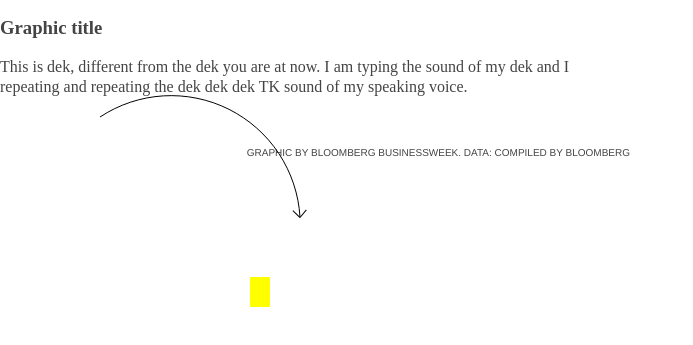
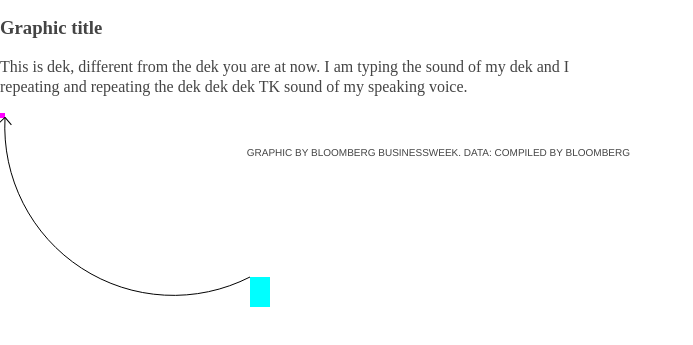
Before and after one commit to tyleraadams/trektracker, a plain HTML site: page index.html in a window 1280 px wide. Shown: the part 83-428 px from the top of the page, without its empty margins (0-693 px from the left). Drawn offline with nearby package versions, Linux system fonts and the light colour scheme; a web font is replaced by a local one.

Commit message:
omg got it working jumping to nearest corner
next up:
- include nearest side midpoint in optimization space
- mixed parameters, like a DOM element to a coordinate array
- handle d3 and jquery objects too

```diff
--- a/index.html
+++ b/index.html
@@ -48,7 +48,8 @@ font-family:BWHaasRegular
   <h3 class="hed">Graphic title</h3>
   <p class="dek">This is dek, different from the dek you are at now. I am typing the sound of my dek and I repeating and repeating the dek dek dek TK sound of my speaking voice.</p>
 
-  <div id="test" style="position:absolute;left:250px;top:360px;width:20px;height:30px;background:yellow;"></div>
+  <div id="test" style="position:absolute;left:250px;top:360px;width:20px;height:30px;background:#0ff;"></div>
+  <div id="cursor" style="position:absolute;width:5px;height:5px;background:#f0f;"></div>
 
   <svg id="svg-canvas" class="fullscreen">
     <defs>
--- a/js/main.js
+++ b/js/main.js
@@ -32,35 +32,37 @@ function drawArrow(parent, from, to, degrees, clockwise) {
     //
   } else {
 
-    var corners = [
-      { "x": "left",
-        "y": "top" },
-      { "x": "left",
-        "y": "bottom" },
-      { "x": "right",
-        "y": "top" },
-      { "x": "right",
-        "y": "bottom" }];
-    console.log(corners);
+    function edgesToCorners(element) {
+      var corners = [];
+      ["left","right"].forEach(function(i) { ["top","bottom"].forEach(function(j) { corners.push({"x":i,"y":j}); }); });
+      return corners.map(function(corner) {
+        return {"x":element.getBoundingClientRect()[corner.x],
+                "y":element.getBoundingClientRect()[corner.y]};
+      });
+    }
 
-    var corners2 = ["top","bottom"].map(function(val) { return {"x": "left", "y": val }; });
-    var corners2 = corners2.concat(["top","bottom"].map(function(val) { return {"x": "right", "y": val }; }));
-    console.log(corners2);
+    var fromCorners = edgesToCorners(from),
+        toCorners = edgesToCorners(to),
+        fromClosest, toClosest, d;
 
-    var corners3 = [];
-    ["left","right"].forEach(function(i) { ["top","bottom"].forEach(function(j) { corners3.push({"x":i,"y":j}); }); });
-    console.log(corners3);
-
-    /*var fromClosest, toClosest, distance;
-    $.each(from.getBoundingClientRect(), function(fromKey,fromValue) {
-      $.each(to.getBoundingClientRect(), function(toKey,toValue) {
-
+    fromCorners.forEach(function(fromVal) {
+      toCorners.forEach(function(toVal) {
+        console.log(distance(fromVal,toVal));
+        if(d==null || distance(fromVal,toVal)<d) {
+          d = distance(fromVal,toVal);
+          fromClosest = fromVal;
+          toClosest = toVal;
+        }
       });
     });
 
+    from = [fromClosest.x, fromClosest.y];
+    to = [toClosest.x, toClosest.y];
+
+    /*
     from = [from.getBoundingClientRect().left, from.getBoundingClientRect().top];
-    to = [to.getBoundingClientRect().left, to.getBoundingClientRect().top];*/
-
+    to = [to.getBoundingClientRect().left, to.getBoundingClientRect().top];
+    */
   }
 
   /*
@@ -102,17 +104,25 @@ function drawArrow(parent, from, to, degrees, clockwise) {
   return arrow;
 }
 
-drawArrow(d3.select("#svg-canvas"), $(".hed")[0], $("#test")[0], 120, true);
+//drawArrow(d3.select("#svg-canvas"), $(".hed")[0], $("#test")[0], 120, true);
+
+var mouseArrow = drawArrow(d3.select("#svg-canvas"), $("#test")[0], $("#cursor")[0], 120, true);
+$(document).on("mousemove", function(e) {
+  $("#cursor").css("left",e.pageX);
+  $("#cursor").css("top",e.pageY);
+  mouseArrow.remove();
+  mouseArrow = drawArrow(d3.select("#svg-canvas"), $("#test")[0], $("#cursor")[0], 120, true);
+});
 
 // draw sample arrow
-var mouseArrow = drawArrow(d3.select("#svg-canvas"), [100,200], [300,300], 120, true);
+/*var mouseArrow = drawArrow(d3.select("#svg-canvas"), [100,200], [300,300], 120, true);
 $(document).on("mousemove", function(e) {
   mouseArrow.remove();
   mouseArrow = drawArrow(d3.select("#svg-canvas"), [100,200], [e.pageX,e.pageY], 120, true);
-});
+});*/
 
 function distance(from, to) {
-  return Math.sqrt(Math.pow(to[0]-from[0],2)+Math.pow(to[1]-from[1],2));
+  return Math.sqrt(Math.pow(to.x-from.x,2)+Math.pow(to.y-from.y,2));
 }
 
 //////////////////////////////////////////////////////////////////////////////////////////
```
